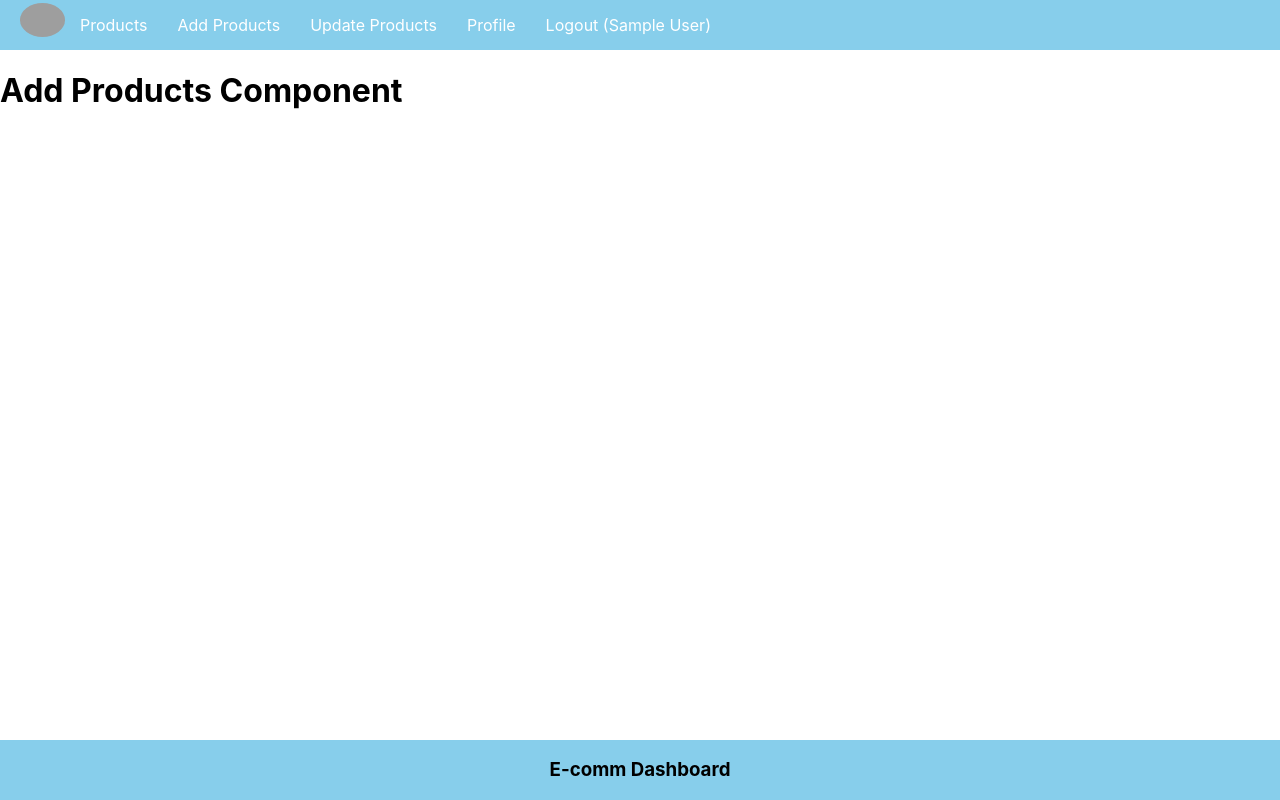
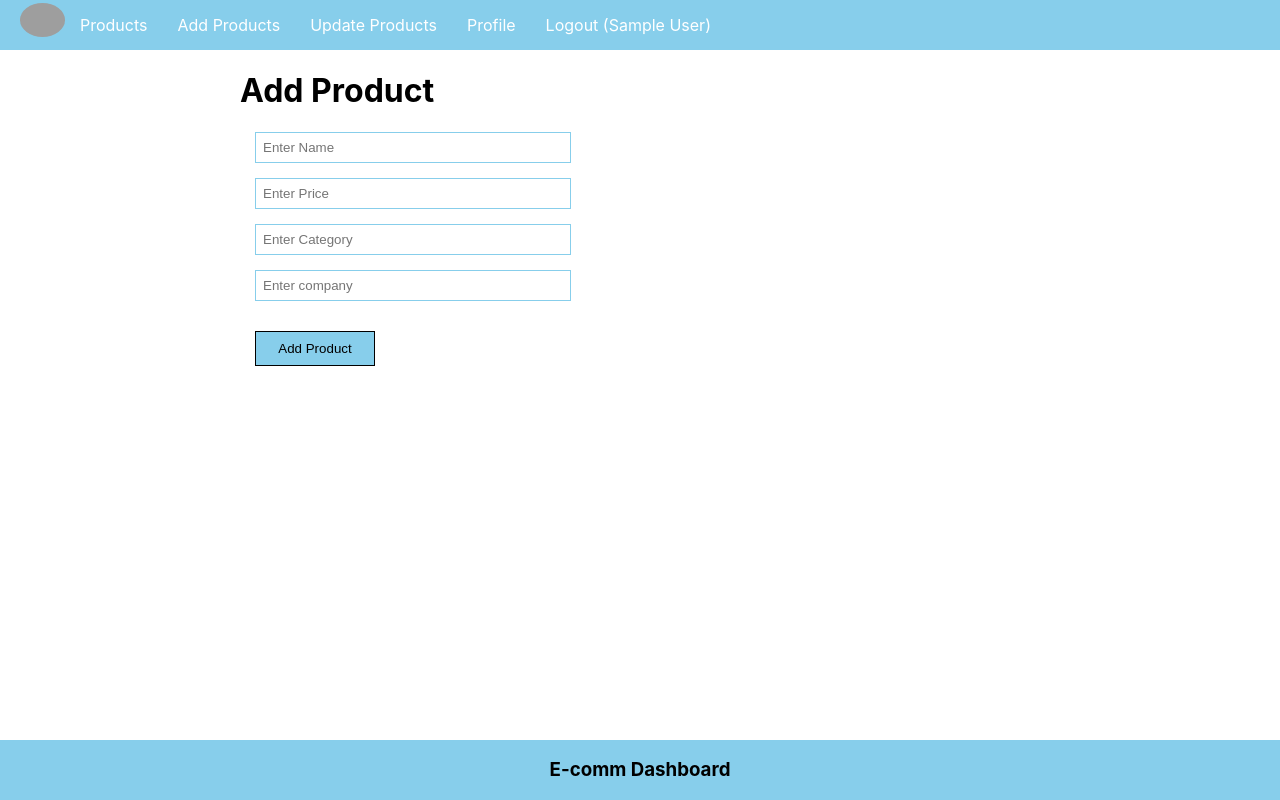
Before and after one commit to RamAwadheshGupta/React-EcommDashboard, a React (Create React App) app in the folder front-end/: page /add in a window 1280 px wide. Built offline with nearby package versions, Linux system fonts and the light colour scheme; sample sign-in values are in the browser's storage; grey boxes are pictures that could not be loaded.

Commit message:
product list api completed

```diff
--- a/front-end/src/App.css
+++ b/front-end/src/App.css
@@ -35,7 +35,8 @@
   text-decoration: none;
 }
 
-.register {
+.register,
+.product {
   margin-left: 30vh;
 }
 
@@ -59,6 +60,13 @@
   background-color: skyblue;
   border: 1px solid;
   cursor: pointer;
+}
+
+.invalid-input {
+  color: red;
+  margin-top: -15px;
+  margin-left: 20px;
+  display: block;
 }
 
 .footer {
--- a/front-end/src/App.js
+++ b/front-end/src/App.js
@@ -5,6 +5,7 @@
 import SignUp from './components/SignUp';
 import PrivateComponent from './components/PrivateComponent';
 import Login from './components/Login';
+import AddProduct from './components/AddProduct';
 
 function App()
 {
@@ -15,7 +16,7 @@
         <Routes>
           <Route element={<PrivateComponent />}>
             <Route path='/' element={<h1>Products Listing Component</h1>} />
-            <Route path='/add' element={<h1>Add Products Component</h1>} />
+            <Route path='/add' element={<AddProduct />} />
             <Route path='/update' element={<h1>Update Products Component</h1>} />
             <Route path='/logout' element={<h1>Logout Component</h1>} />
             <Route path='/profile' element={<h1>Profile Component</h1>} />
--- /dev/null
+++ b/front-end/src/components/AddProduct.js
@@ -0,0 +1,59 @@
+import React, { useState } from "react";
+
+const AddProduct = () =>
+{
+    const [name, setName] = useState('');
+    const [price, setPrice] = useState('');
+    const [category, setCategory] = useState('');
+    const [company, setCompany] = useState('');
+    const [error, setError] = useState(false);
+    const addProduct = async () =>
+    {
+        console.warn(name);
+        if (!name || !price || !category || !company)
+        {
+            setError(true);
+            console.log('empty');
+            return false;
+        }
+        const userId = JSON.parse(localStorage.getItem("user"))._id;
+        //console.log(userId);
+        let result = await fetch('http://localhost:5000/add-product', {
+            method: 'post',
+            body: JSON.stringify({ name, price, category, userId, company }),
+            headers: {
+                'Content-Type': 'application/json'
+            }
+        });
+        result = await result.json();
+        console.warn(result);
+    }
+    return (
+        <div className="product">
+            <h1>Add Product</h1>
+            <input className="inputBox" type="text"
+                value={name} onChange={(e) => { setName(e.target.value) }}
+                placeholder="Enter Name"
+            />
+            {error && !name && <span className="invalid-input"> Enter vaild name</span>}
+            <input className="inputBox" type="text"
+                value={price} onChange={(e) => { setPrice(e.target.value) }}
+                placeholder="Enter Price"
+            />
+            {error && !price && < span className="invalid-input" > Enter vaild price</span>}
+            <input className="inputBox" type="text"
+                value={category} onChange={(e) => { setCategory(e.target.value) }}
+                placeholder="Enter Category"
+            />
+            {error && !category && <span className="invalid-input">Enter vaild category </span>}
+            <input className="inputBox" type="text"
+                value={company} onChange={(e) => { setCompany(e.target.value) }}
+                placeholder="Enter company"
+            />
+            {error && !company && <span className="invalid-input">Enter vaild company</span>}
+            <button onClick={addProduct} className="appButton">Add Product</button>
+        </div >
+    );
+}
+
+export default AddProduct;
```
Also changed, not shown: 2 other files (tests, documents, lock files or other folders).
